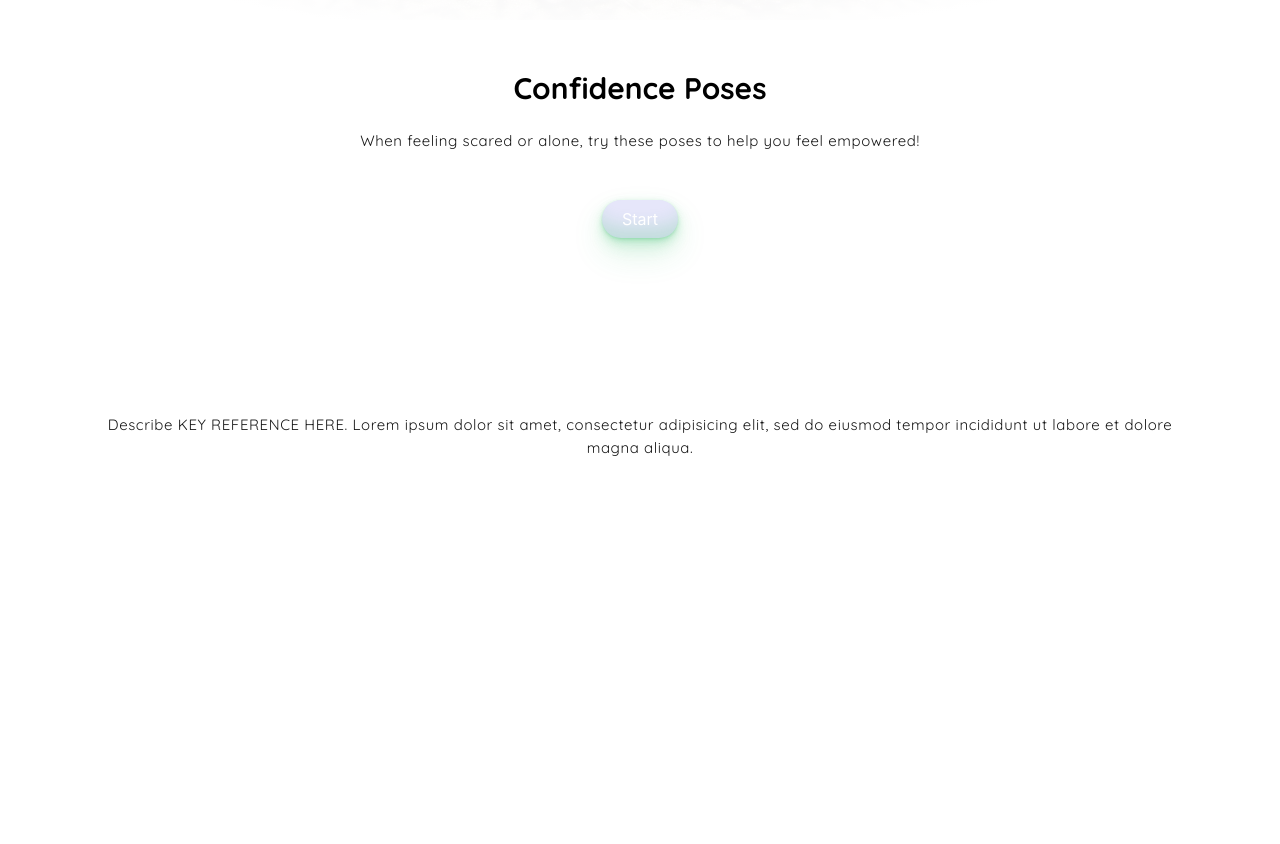
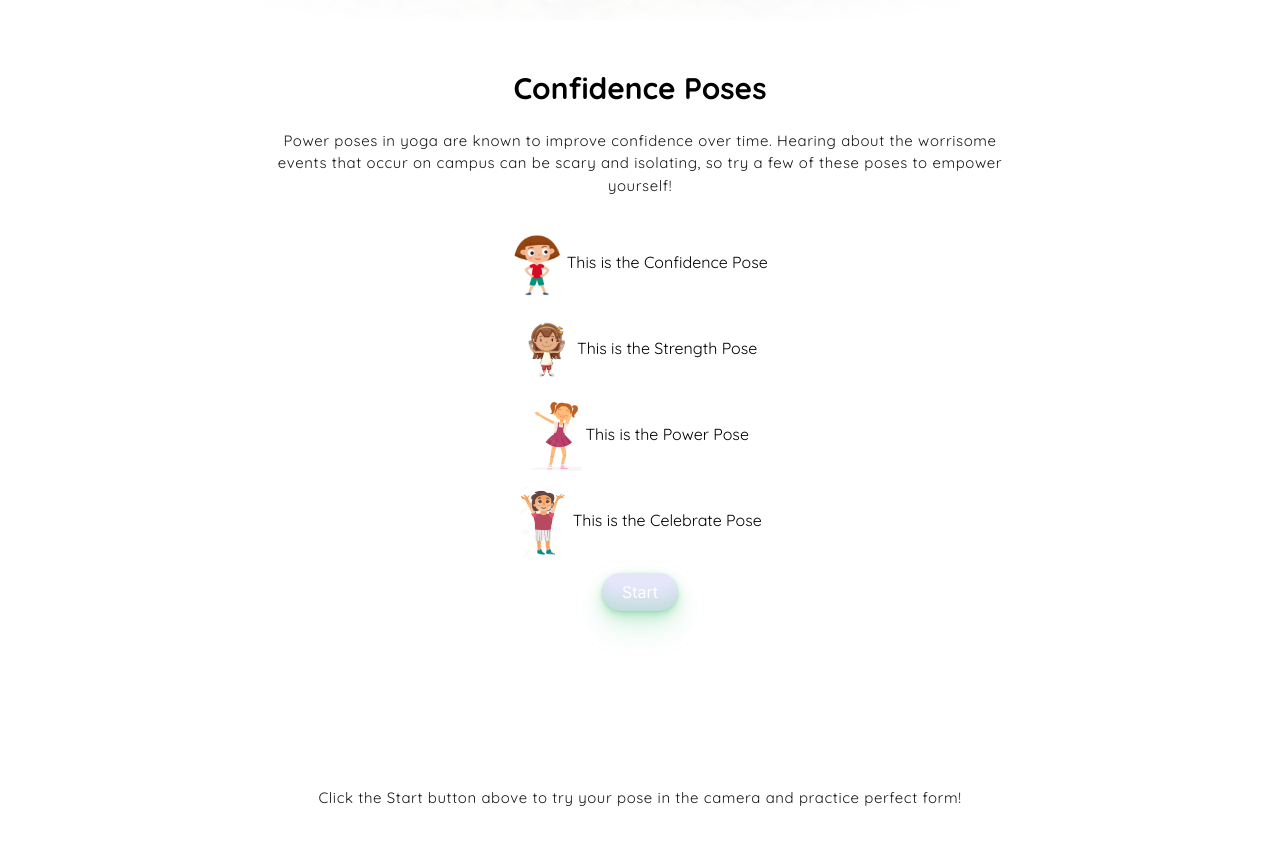
Before and after one commit to msaini26/safety-first-gracehacks, a website: page safety-first/public_html/journal.html in a window 1280 px wide. Shown: the part 780-1624 px from the top of the page. Before the commit the page ends 1325 px from the top, so only its background shows below. Drawn offline with nearby package versions, Linux system fonts and the light colour scheme.

Commit message:
added sample pose photos

```diff
--- a/safety-first/public_html/journal.html
+++ b/safety-first/public_html/journal.html
@@ -47,9 +47,18 @@
         <div class="col-md-10 col-lg-8 m-auto">
             <h6 class="title mb-4">Confidence Poses</h6>
         </div>
-
         <div class="col-md-10 col-lg-8 m-auto">
-            <p class="mb-5">When feeling scared or alone, try these poses to help you feel empowered!</p>
+            <p id="pics">Power poses in yoga are known to improve confidence over time. Hearing about the worrisome events that occur on campus
+                can be scary and isolating, so try a few of these poses to empower yourself!
+            </p>
+            <img src="assets/imgs/Confidence.jpg" style="width:50px;height:70px;">
+            This is the Confidence Pose</p>
+            <img src="assets/imgs/Strength.jpg" style="width:50px;height:70px;">
+            This is the Strength Pose</p>
+            <img src="assets/imgs/Power.jpg" style="width:50px;height:70px;">
+            This is the Power Pose</p>
+            <img src="assets/imgs/Celebrate.jpg" style="width:50px;height:70px;">
+            This is the Celebrate Pose</p>
         </div>
 
         <!-- row -->
@@ -136,8 +145,7 @@
 </script>
 
                 <div class="card-body">
-                    <p>Describe KEY REFERENCE HERE. Lorem ipsum dolor sit amet, consectetur adipisicing elit, sed do eiusmod
-                    tempor incididunt ut labore et dolore magna aliqua.</p>
+                    <p>Click the Start button above to try your pose in the camera and practice perfect form!</p>
                 </div>
                 </a>
             </div>
```
Also changed, not shown: safety-first/public_html/assets/css/dorang.css, safety-first/public_html/assets/imgs/BetterPower.jpg (added), safety-first/public_html/assets/imgs/Celebrate.jpg (added), safety-first/public_html/assets/imgs/Confidence.jpg (added), safety-first/public_html/assets/imgs/Pow.jpg (added), safety-first/public_html/assets/imgs/Power.jpg (added), safety-first/public_html/assets/imgs/Strength.jpg (added).
